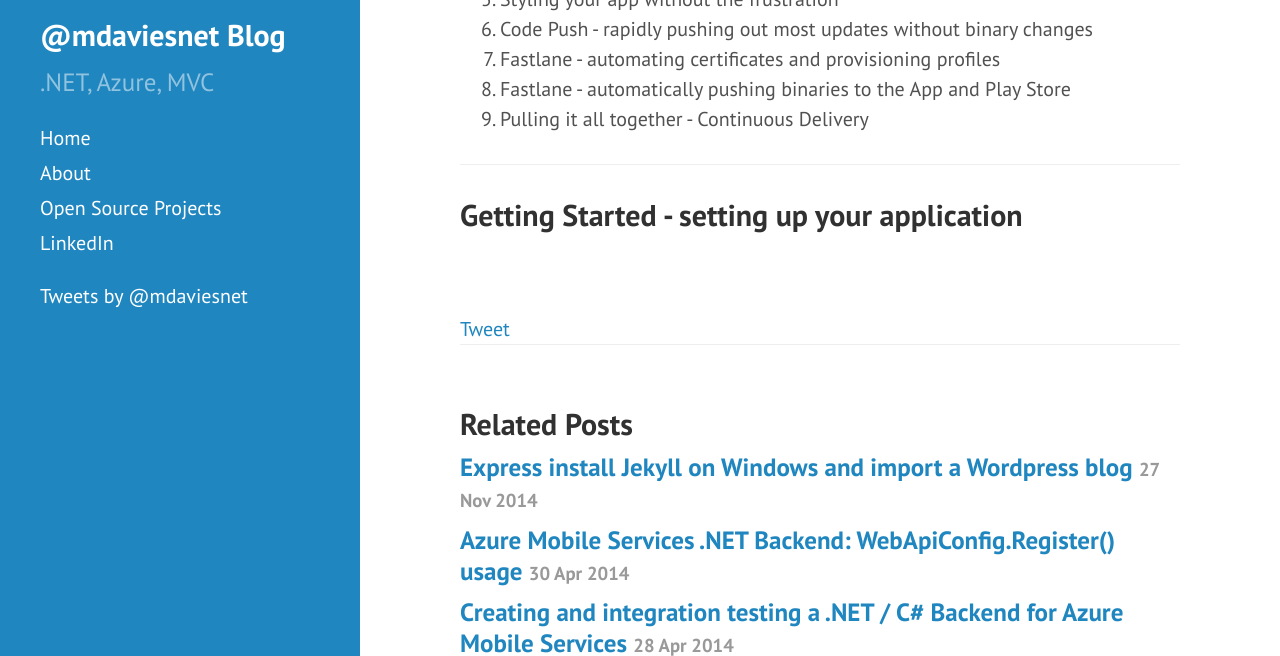
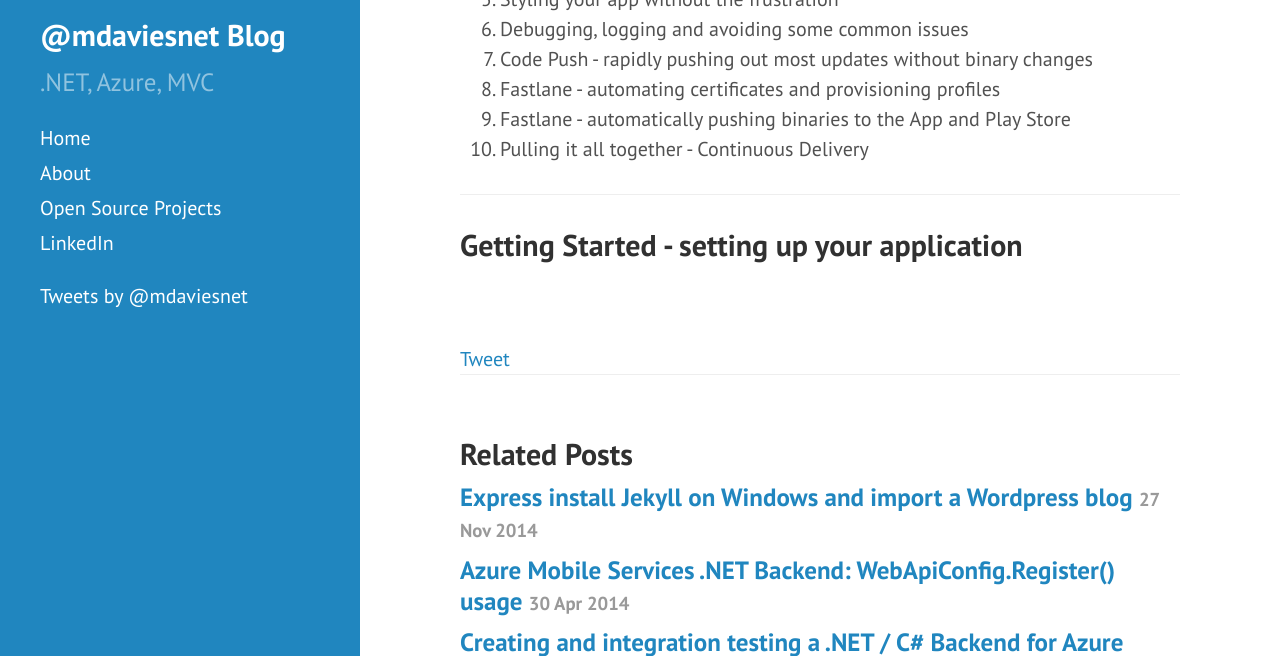
Before and after one commit to MattDavies/mattdavies.github.io, a Jekyll site: the page built from _posts/2016-11-14-react-native-getting-started.md, in a window 1280 px wide and 900 px high, scrolled down 534 px, cut to the strip 244-900 px from the top of the window. Built offline with Jekyll 4.4.1, drawn with Linux system fonts in a browser that asks for light colours; comment, search, counter and statistics services are not loaded.

Commit message:
Update titles

```diff
--- a/_posts/2016-11-14-react-native-getting-started.md
+++ b/_posts/2016-11-14-react-native-getting-started.md
@@ -14,10 +14,11 @@ In this blog series, I'll cover setting up a React Native app, some tips to help
 3. Automated testing - setting our level of release confidence
 4. Plugins - maximising value and avoiding pitfalls
 5. Styling your app without the frustration
-6. Code Push - rapidly pushing out most updates without binary changes
-7. Fastlane - automating certificates and provisioning profiles
-8. Fastlane - automatically pushing binaries to the App and Play Store
-9. Pulling it all together - Continuous Delivery
+6. Debugging, logging and avoiding some common issues
+7. Code Push - rapidly pushing out most updates without binary changes
+8. Fastlane - automating certificates and provisioning profiles
+9. Fastlane - automatically pushing binaries to the App and Play Store
+10. Pulling it all together - Continuous Delivery
 
 ----------
 
```
